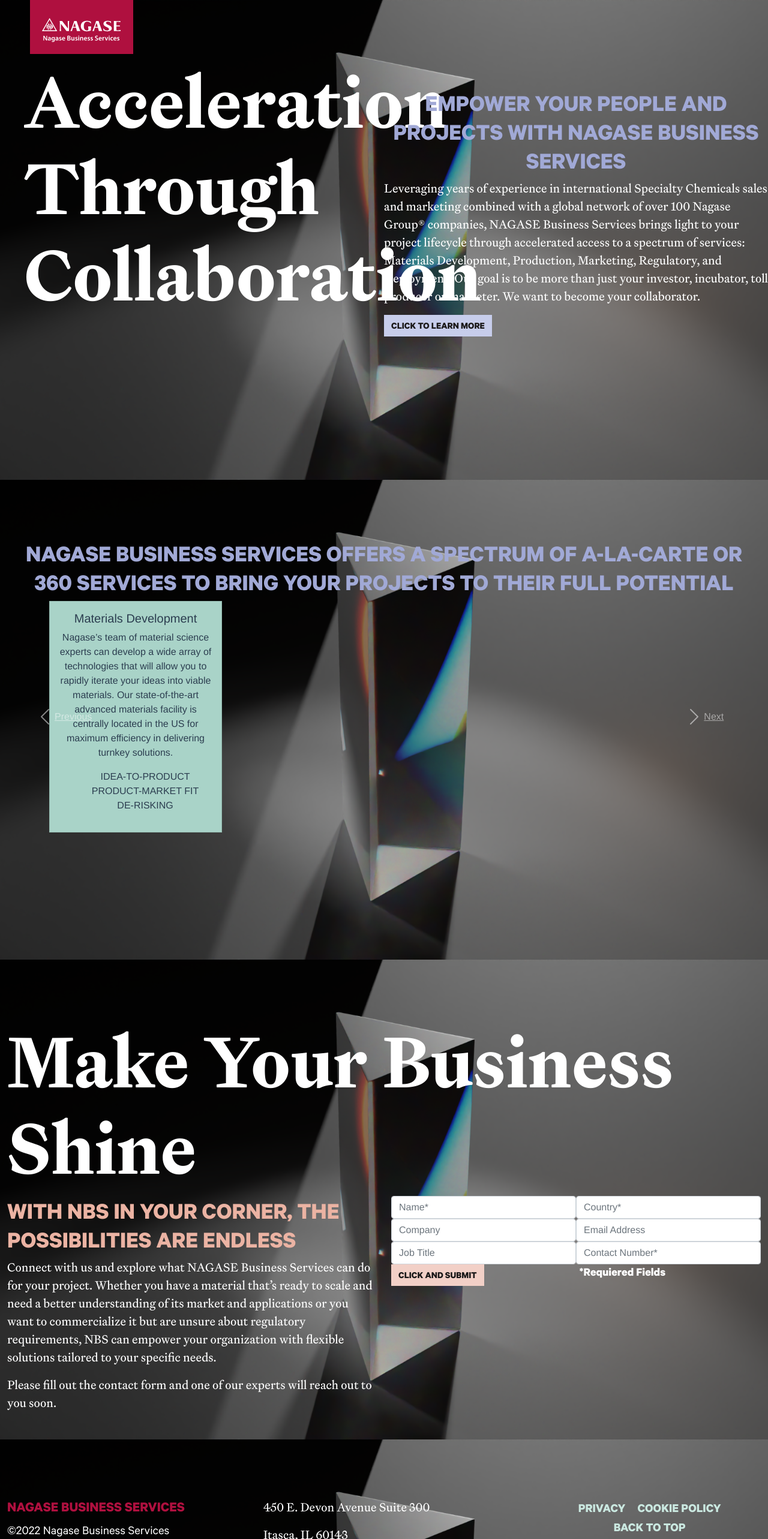
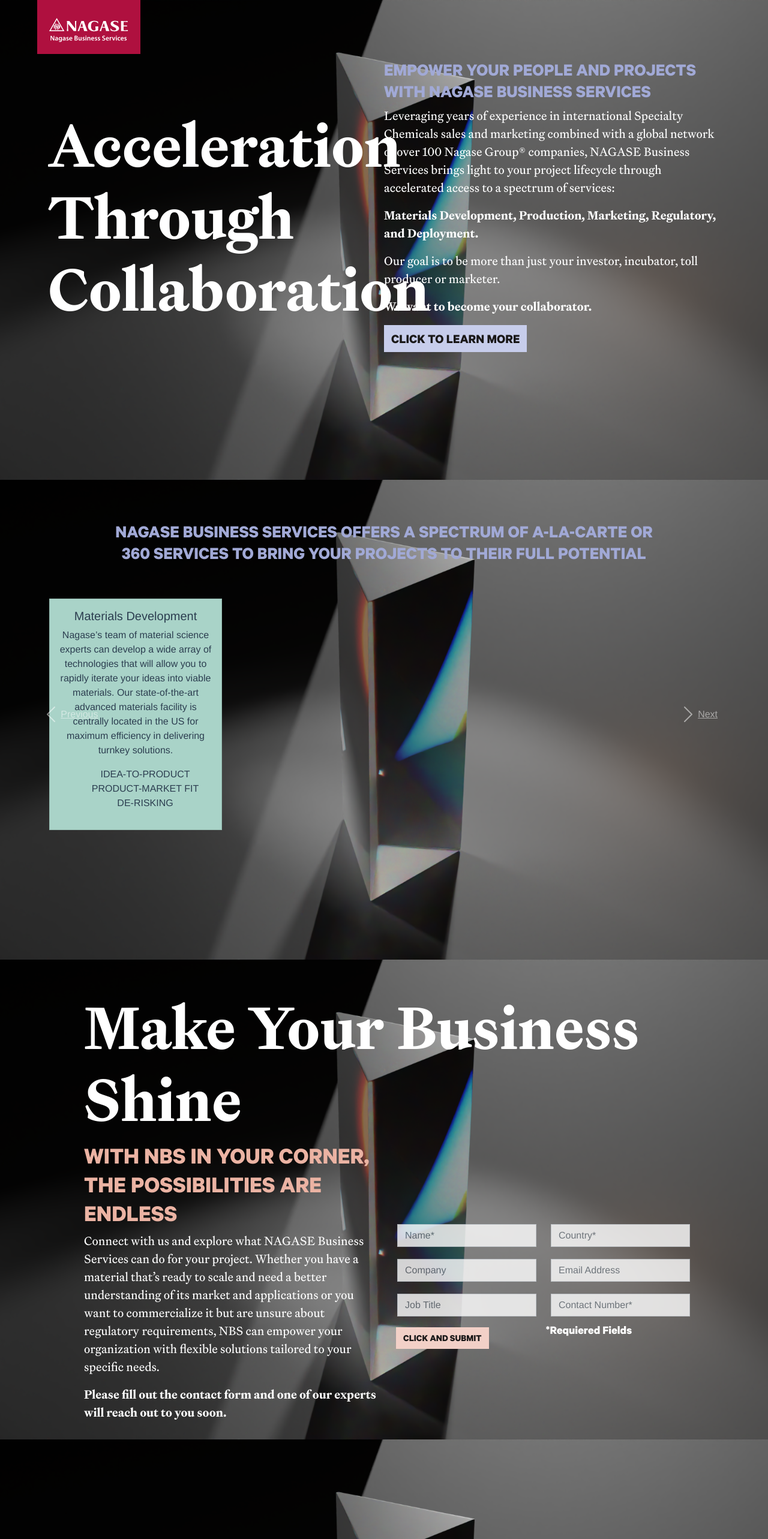
Before and after one commit to SuFrida/landingpage, a Vue app: page / in a window 1280 px wide. Shown: the top 2566 px of the page at 60% size. Built offline with nearby package versions, Linux system fonts and the light colour scheme.

Commit message:
Form Alignment

```diff
--- a/src/App.vue
+++ b/src/App.vue
@@ -49,11 +49,12 @@
 }
 
 .full-height {
-  min-height: 100vh;
+  min-height: 90vh;
 }
 
 html, body {
     max-width: 100%;
     overflow-x: hidden;
+    padding: 0px, 150px, 0px, 140px !important;
 }
 </style>
--- a/src/components/Home.vue
+++ b/src/components/Home.vue
@@ -1,16 +1,16 @@
 <template>
-  <div class="home container-fluid m-0 p-0 full-height">
+  <div class="home container-fluid full-height">
     <div class="navbar mt-0 d-flex">
       <img src="../assets/NAGASE.png" alt="red-logo" />
     </div>
     <!-- Landing -->
     <div class="row">
-      <div class="landing full-height">
-        <div class="col-lg-6 col-sm-12 d-inline-block title">
+      <div class="landing full-height container-fluid">
+        <div class="col-lg-6 col-md-12 d-inline-block">
           <h1 class="title">Acceleration Through Collaboration</h1>
         </div>
-        <div class="col-lg-6 col-sm-12 d-inline-block">
-          <h2 class="subtitle text-left">
+        <div class="col-lg-6 col-md-12 d-inline-block text-left">
+          <h2 class="subtitle">
             EMPOWER YOUR PEOPLE AND PROJECTS WITH NAGASE BUSINESS SERVICES
           </h2>
           <p class="text-epi">
@@ -18,24 +18,29 @@
             sales and marketing combined with a global network of over 100
             Nagase Group® companies, NAGASE Business Services brings light to
             your project lifecycle through accelerated access to a spectrum of
-            services: Materials Development, Production, Marketing, Regulatory,
-            and Deployment. Our goal is to be more than just your investor,
-            incubator, toll producer or marketer. We want to become your
-            collaborator.
+            services:
           </p>
-          <div type="button" class="btn btn-primary click">CLICK TO LEARN MORE</div>
+          <p class="text-epi-bold">Materials Development, Production, Marketing, Regulatory,
+            and Deployment.</p>
+            <p class="text-epi">Our goal is to be more than just your investor,
+            incubator, toll producer or marketer.</p>
+            <p class="text-epi-bold"> We want to become your
+            collaborator.</p>
+          <div type="button" class="btn btn-primary click"><a href="#more" style="text-decoration: none; color: ">CLICK TO LEARN MORE</a></div>
         </div>
 
       </div>
     </div>
 
     <!-- Cards -->
-    <div class="cards full-height container-fluid">
-      <div class="cards-title">
-        <h1 class="subtitle">
+    <div class="cards container-fluid full-height">
+      <div class="cards-title d-flex justify-content-center">
+        <div style="width: 920px" class="">
+          <h1 class="subtitle text-center align-self-center" id="more">
           NAGASE BUSINESS SERVICES OFFERS A SPECTRUM OF A-LA-CARTE OR 360
           SERVICES TO BRING YOUR PROJECTS TO THEIR FULL POTENTIAL
         </h1>
+        </div>
       </div>
       <div
         id="carouselExampleControls"
@@ -196,8 +201,9 @@
       </div>
     </div>
     <!-- Contact Form -->
-    <div class="contact-form full-height container-fluid">
-      <div class="row">
+    <div class="full-height container-fluid">
+      <div class="contact-form">
+      <div class="row align-items-center">
         <h1 class="title">Make Your Business Shine</h1>
         <div class="col-sm-12 col-md-6">
           <h1 class="subtitle2">WITH NBS IN YOUR CORNER, THE POSSIBILITIES ARE ENDLESS</h1>
@@ -209,14 +215,14 @@
             requirements, NBS can empower your organization with flexible
             solutions tailored to your specific needs.
           </p>
-          <p class="text-epi">
+          <p class="text-epi-bold">
             Please fill out the contact form and one of our experts will reach
             out to you soon.
           </p>
         </div>
         <div class="col-sm-12 col-md-6">
           <form>
-            <div class="form-row">
+            <div class="row">
                 <div class="col-md-6 col-sm-12 d-inline-block">
                   <input
                   type="text"
@@ -235,7 +241,7 @@
                 </div>
 
             </div>
-            <div class="form-row">
+            <div class="row">
               <div class="col-md-6 col-sm-12 d-inline-block">
                 <input
                 type="text"
@@ -253,7 +259,7 @@
               />
               </div>
             </div>
-            <div class="form-row">
+            <div class="row">
               <div class="col-md-6 col-sm-12 d-inline-block">
                 <input
                 type="text"
@@ -271,16 +277,16 @@
               />
               </div>
             </div>
-            <button type="submit" class="btn btn-primary click-submit">CLICK AND SUBMIT</button>
+            <button type="submit" class="btn btn-primary click-submit m-2">CLICK AND SUBMIT</button>
           </form>
           <h3 class="note">*Requiered Fields</h3>
         </div>
       </div>
     </div>
     <!-- Footer -->
-    <div class="footer full-height container-fluid">
+    <div class="footer container-fluid">
       <div class="row">
-        <div class="col-sm-6 col-md-4">
+        <div class="col-sm-6 col-md-3">
           <h2 class="footer-title">NAGASE BUSINESS SERVICES</h2>
           <p class="footer-subtitle">©2022 Nagase Business Services</p>
           <p class="footer-subtitle">All Rights Reserved</p>
@@ -290,7 +296,7 @@
           <p class="text-epi">Itasca, IL 60143</p>
           <p class="text-epi">nbs@nagase-nam.com</p>
         </div>
-        <div class="col-sm-12 col-md-4">
+        <div class="col-sm-12 col-md-5">
           <ul>
             <li><a href="" class="footer-link">PRIVACY</a></li>
             <li><a href="" class="footer-link">COOKIE POLICY</a></li>
@@ -300,6 +306,8 @@
         </div>
       </div>
     </div>
+    </div>
+
   </div>
 </template>
 
@@ -316,16 +324,16 @@
 <style>
 .title {
   font-family:'Epicene Text Bold';
-  font-size: 120px;
+  font-size: 100px;
   text-align: left;
   color: #FFFFFF;
-  padding-left: 20px;
 }
 
 .subtitle {
   font-family:'Calibre Bold';
-  font-size: 40px;
+  font-size: 30px;
   color: #A1A9D6;
+  text-align: left;
 }
 
 .subtitle2 {
@@ -342,7 +350,14 @@
   color: #FFFFFF;
 }
 
-.click {
+.text-epi-bold {
+  font-family:'Epicene Text Bold';
+  font-size: 20px;
+  text-align: left;
+  color: #FFFFFF;
+}
+
+.click, .click>a {
   color: #1A1818 !important;
   background-color: #C7CDEB !important;
   border-radius: 0px !important;
@@ -366,6 +381,28 @@
   font-family: "Calibre Bold";
   font-size: 20px;
   color: #FFFFFF;
+}
+
+.landing {
+  padding-right: 80px !important;
+  padding-left: 80px !important;
+}
+
+input {
+  background-color: #FFFFFF;
+  opacity: 80%;
+  color: #1A1818 !important;
+  border-radius: 0px !important;
+  border: #707070 1px;
+  margin: 10px !important;
+}
+
+.contact-form {
+  padding: 116px;
+}
+
+.footer {
+  padding: 140px !important;
 }
 
 .footer-title {
@@ -415,6 +452,7 @@
   background-size: cover;
   background-position: right top;
   background-attachment: fixed;
+  margin: 0px, 140px, 0px, 140px !important;
 }
 
 .navbar img {
@@ -431,6 +469,10 @@
 
 .card {
   border-radius: 0px !important;
+}
+
+.cards-title {
+  padding: 50px 75px 50px 75px !important;
 }
 
 .carousel-inner {
@@ -457,6 +499,10 @@
   background-color: #a1a9d6;
 }
 
+.footer {
+  padding: 140px, 140px, 100px, 140px !important;
+}
+
 @media only screen and (max-width: 768px) {
   [class*="col-"] {
     width: 100%;
```
